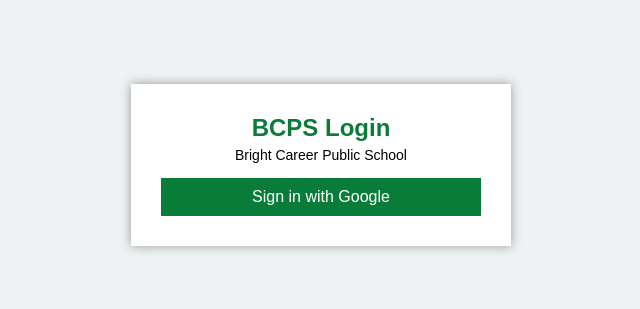
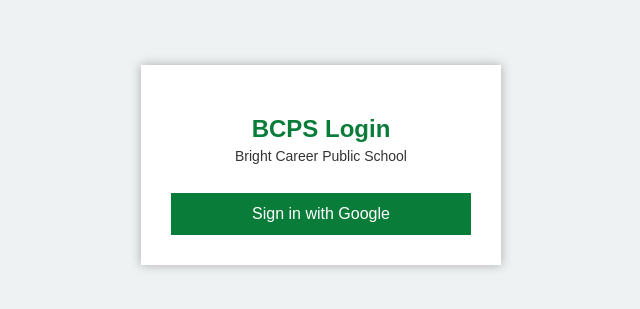
Before and after one commit to brightcareerbng/School-BCPS, a plain HTML site: page index.html in a window 1280 px wide. Shown: the part 235-544 px from the top of the page, without its empty margins (319-959 px from the left). Drawn offline with Linux system fonts and the light colour scheme; no server answers.

Commit message:
Update index.html

```diff
--- a/index.html
+++ b/index.html
@@ -2,20 +2,61 @@
 <html lang="en">
 <head>
 <meta charset="UTF-8">
+<meta name="viewport" content="width=device-width, initial-scale=1.0">
 <title>BCPS Login</title>
-<link rel="stylesheet" href="style.css">
+
+<style>
+  body {
+    margin: 0;
+    height: 100vh;
+    display: flex;
+    justify-content: center;
+    align-items: center;
+    background: #eef2f3;
+    font-family: Arial, sans-serif;
+  }
+  .login-box {
+    background: #fff;
+    padding: 30px;
+    width: 300px;
+    text-align: center;
+    box-shadow: 0 0 10px #aaa;
+  }
+  .login-box h2 {
+    color: #0a7c3a;
+    margin-bottom: 5px;
+  }
+  .login-box p {
+    margin-top: 0;
+    font-size: 14px;
+    color: #333;
+  }
+  .login-box button {
+    width: 100%;
+    padding: 12px;
+    background: #0a7c3a;
+    color: white;
+    border: none;
+    font-size: 16px;
+    cursor: pointer;
+    margin-top: 15px;
+  }
+</style>
 </head>
 
-<body class="login-body">
+<body>
 
 <div class="login-box">
   <h2>BCPS Login</h2>
   <p>Bright Career Public School</p>
 
   <button id="googleLoginBtn">Sign in with Google</button>
-  <div id="msg"></div>
 </div>
 
-<script type="module" src="app.js"></script>
+<!-- LOAD APP.JS AFTER PAGE IS READY -->
+<script type="module">
+  import "./app.js";
+</script>
+
 </body>
 </html>
```
